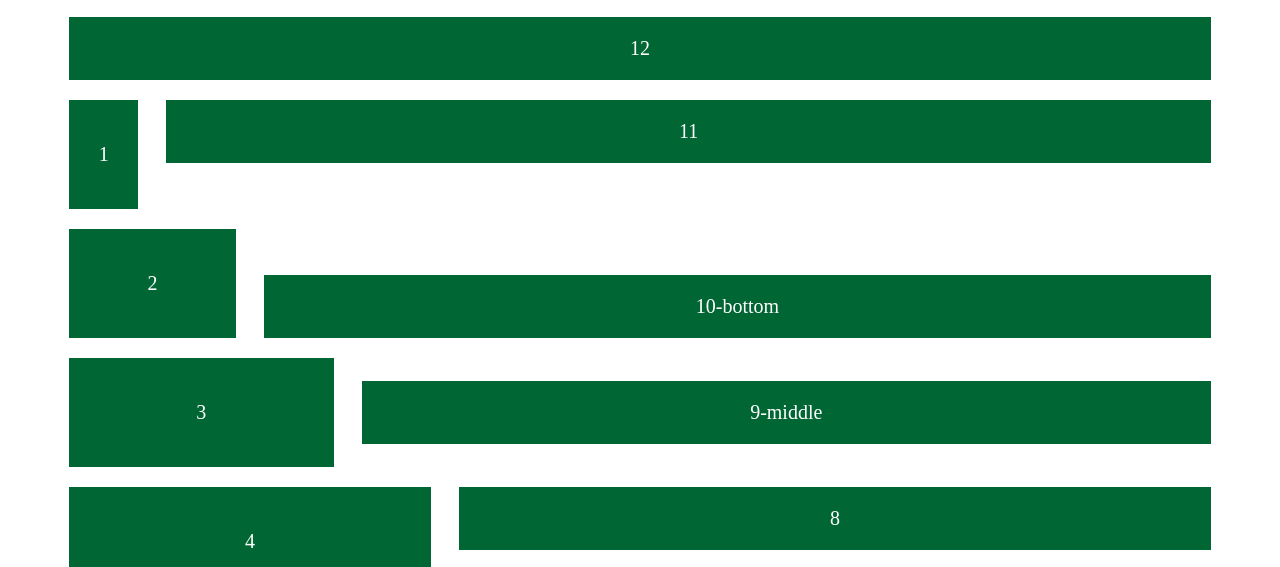
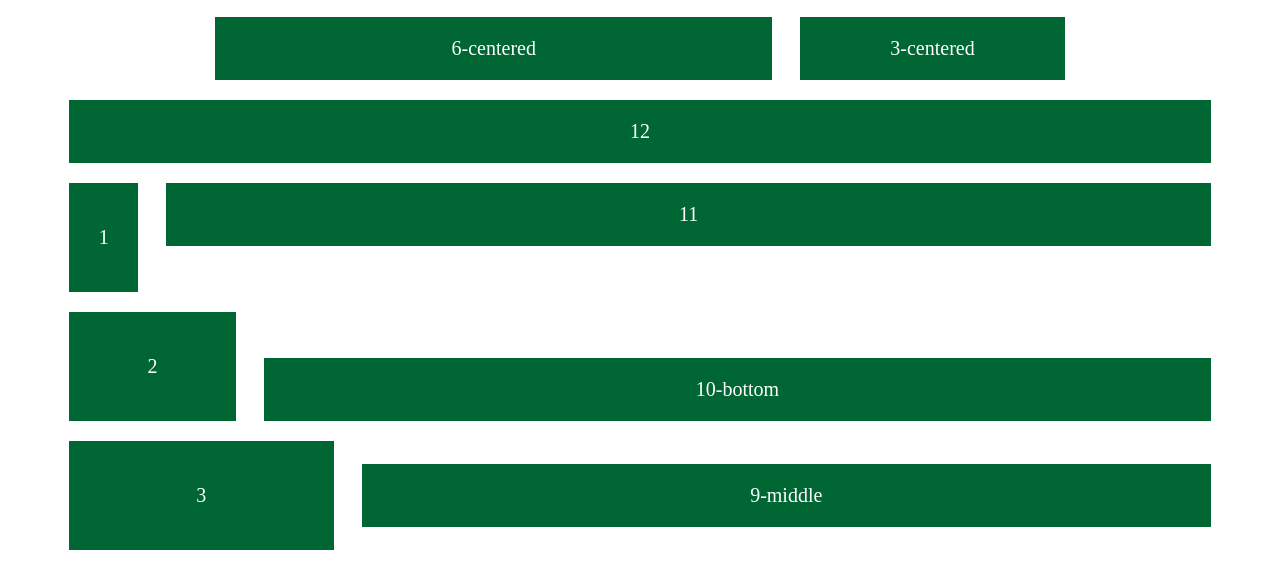
Before and after one commit to TrySound/patch-layout, a website: page index.html in a window 1280 px wide. Shown: the part 190-757 px from the top of the page. Drawn offline with nearby package versions, Linux system fonts and the light colour scheme.

Commit message:
Added row aligning

```diff
--- a/index.html
+++ b/index.html
@@ -112,6 +112,11 @@ a {
 
 		<h2>Steady Grid Stairs</h2>
 
+		<div class="row row-center">
+			<div class="col-sm-6"><div class="panel">6-centered</div></div>
+			<div class="col-sm-3"><div class="panel">3-centered</div></div>
+		</div>
+
 		<div class="row">
 			<div class="col-md-12">
 				<div class="panel">12</div>
--- a/package.json
+++ b/package.json
@@ -1,6 +1,6 @@
 {
   "name": "patch-layout",
-  "version": "0.1.5",
+  "version": "0.1.6",
   "description": "Bootstrap like Layout System",
   "main": "gulpfile.js",
   "scripts": {
--- a/src/_grid.css
+++ b/src/_grid.css
@@ -17,6 +17,14 @@ body {
 .row {
 	font-size: 0;
 	margin: 0 -var(--gutter);
+}
+
+.row-center {
+	text-align: center;
+}
+
+.row-right {
+	text-align: right;
 }
 
 .col-xs, .col-sm, .col-md, .col-lg {
```
Also changed, not shown: dist/patch-layout.css, dist/patch-layout.min.css.
